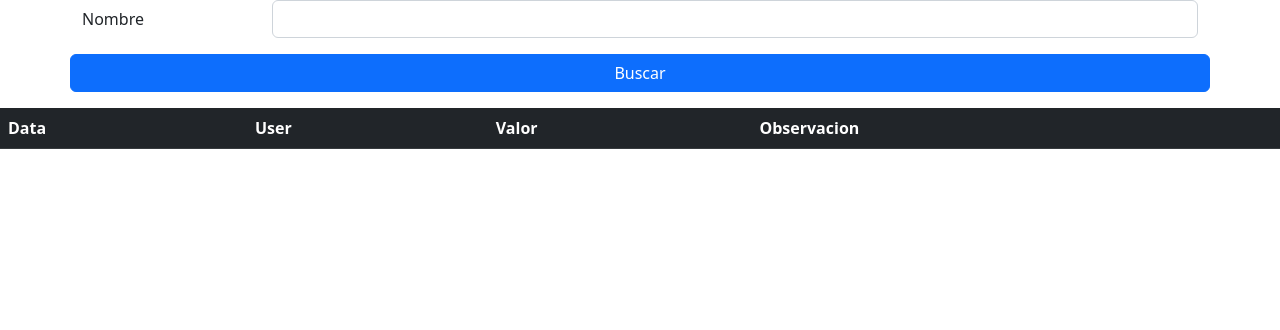
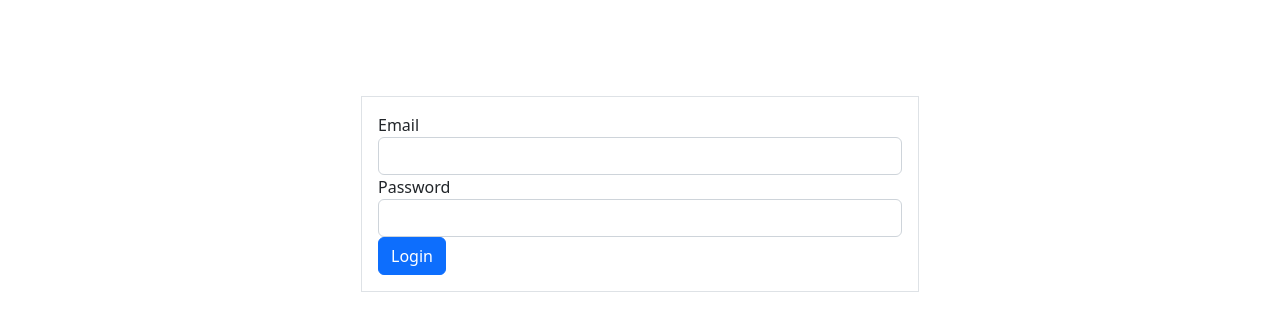
Before and after one commit to cquintero99/examenFront, a plain HTML site: page index.html in a window 1280 px wide. Drawn offline with nearby package versions, Linux system fonts and the light colour scheme.

Commit message:
agrego metodo para login y creo interfaz para listar

```diff
--- /dev/null
+++ b/css/estilo.css
@@ -0,0 +1,14 @@
+col{
+padding-bottom: 200px;
+}
+
+.abs-center {
+    display: flex;
+    align-items: center;
+    justify-content: center;
+    min-height: 100vh;
+  }
+
+  .form {
+    width: 450px;
+  }
--- a/index.html
+++ b/index.html
@@ -4,60 +4,37 @@
     <meta charset="UTF-8">
     <meta http-equiv="X-UA-Compatible" content="IE=edge">
     <meta name="viewport" content="width=device-width, initial-scale=1.0">
-    <title>Examen</title>
+    <title>Document</title>
     <link href="https://cdn.jsdelivr.net/npm/bootstrap@5.2.1/dist/css/bootstrap.min.css" rel="stylesheet"
     integrity="sha384-iYQeCzEYFbKjA/T2uDLTpkwGzCiq6soy8tYaI1GyVh/UjpbCx/TYkiZhlZB6+fzT" crossorigin="anonymous">
 
   <script src="https://ajax.googleapis.com/ajax/libs/jquery/3.2.1/jquery.min.js"></script>
 </head>
 <body>
-    <div class="container-sm">
-    <form class="form" enctype="multipart/form-data" >
-
-        <div class="row mb-3">
-            <label for="inputUsername" class="col-sm-2 col-form-label">Nombre</label>
-            <div class="col-sm-10">
-                <input type="text" class="form-control" id="inputUsername" required>
-            </div>
+  <div class="container" id="contenedor">
+    <br>
+    <br><br><br>
+    <div class="col-md-6 offset-md-3">
+    <div class="abs-center">
+      <form action="#" class="border p-3 form">
+        <div class="form-group">
+          <label for="username">Email</label>
+          <input type="text" name="username" id="username" class="form-control">
         </div>
-        <div class="row mb-3">
-            <button class="btn btn-primary"  id="buscar" onclick="verData()">Buscar</button>
+        <div class="form-group">
+          <label for="password">Password</label>
+          <input type="password" name="password" id="password" class="form-control">
         </div>
-
-
-
-    </form>
+        <button type="submit" class="btn btn-primary" onclick="login()">Login</button>
+      </form>
     </div>
-    <table class="table">
-        <thead class="table-dark">
-            <tr>
-                <th>Data</th>
-                <th>User</th>
-                <th>Valor</th>
-                <th>Observacion</th>
-            </tr>
-        </thead>
-        <tbody id="dataBills">
-
-        </tbody>
-    </table>
-
-
-
-
-
-
-
-
-
-
-
-</div>
-<script src="script/user.js"></script>
-<script src="https://ajax.googleapis.com/ajax/libs/jquery/3.2.1/jquery.min.js"></script>
-<script src="https://cdn.jsdelivr.net/npm/bootstrap@5.2.1/dist/js/bootstrap.bundle.min.js"
-  integrity="sha384-u1OknCvxWvY5kfmNBILK2hRnQC3Pr17a+RTT6rIHI7NnikvbZlHgTPOOmMi466C8"
-  crossorigin="anonymous"></script>
+  </div>
+  </div>
+    <script src="script/user.js"></script>
+    <script src="https://ajax.googleapis.com/ajax/libs/jquery/3.2.1/jquery.min.js"></script>
+    <script src="https://cdn.jsdelivr.net/npm/bootstrap@5.2.1/dist/js/bootstrap.bundle.min.js"
+      integrity="sha384-u1OknCvxWvY5kfmNBILK2hRnQC3Pr17a+RTT6rIHI7NnikvbZlHgTPOOmMi466C8"
+      crossorigin="anonymous"></script>
 
 </body>
 </html>
--- a/script/user.js
+++ b/script/user.js
@@ -1,15 +1,64 @@
+
+let user=sessionStorage.getItem("username")
+if(user.length>=1){
+    $("#contenedor").load('lista.html')
+    verData()
+
+}
 
 function verData(){
-    let username=document.getElementById('inputUsername').value
+    let username=sessionStorage.getItem('username')
 
-    fetch('http://localhost:8080/users/'+username+'/bills')
-    .then(res=>res.json())
+    fetch('http://localhost:8080/users/'+username+'/bills',)
+    .then(response=>response.json())
     .then(data=>{
-        console.log(data)
-        for(let i=0; i<data.lenght; i++){
+        let body=``
+        for(let i=0; i<data.length;i++){
+            body+=
+            `
+            <tr>
+            <td>${data[i].id}</td>
+            <td>${data[i].date_bill}</td>
+            <td>${data[i].user_id}</td>
+            <td>${data[i].value}</td>
+            <td>${data[i].type}</td>
+            <td>${data[i].observation}</td>
+            </tr>
 
+
+            `
         }
+        document.getElementById('dataBills').innerHTML=body
 
+
+    })
+    .catch(err=>{
+        console.log(err)
     })
 
 }
+function login(){
+
+    let username=document.getElementById('username').value
+
+    let pass=document.getElementById('password').value
+
+
+
+    fetch('http://localhost:8080/users/'+username+'/login/'+pass,)
+    .then(response=>response.json())
+    .then(data=>{
+        if(data=true){
+            $("#contenedor").load('lista.html')
+            sessionStorage.setItem("username",username)
+        }else{
+            alert("incorrecto")
+        }
+
+
+    })
+    .catch(err=>{
+        console.log(err)
+    })
+
+}
```
Also changed, not shown: lista.html (added, +55 -0 lines).
